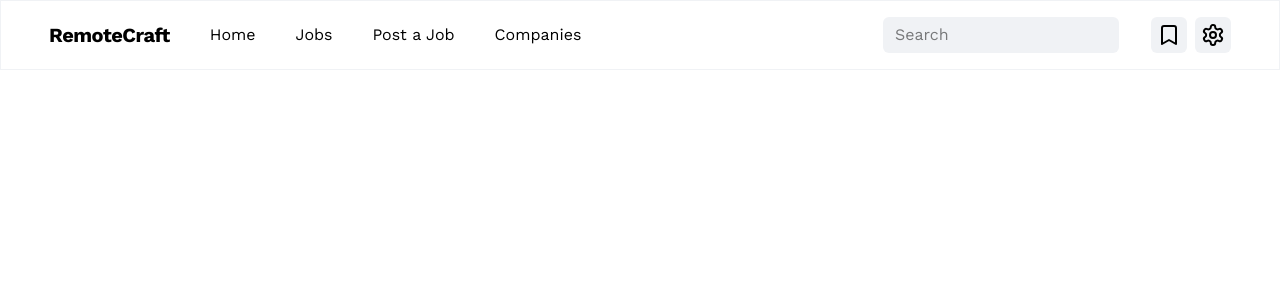
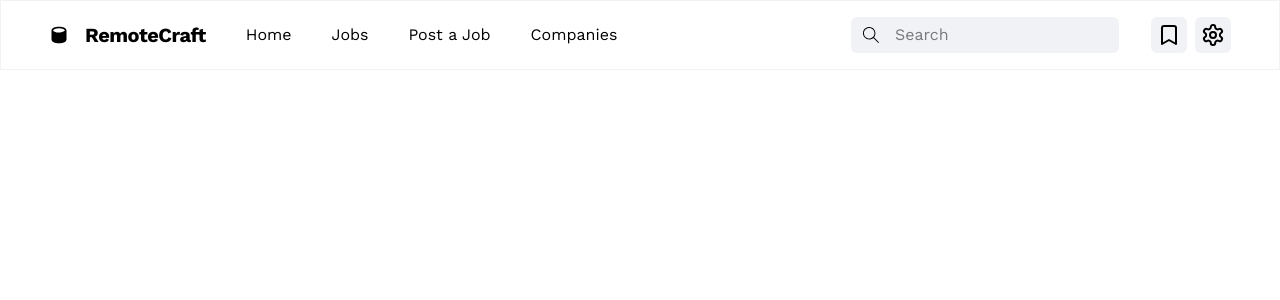
Before and after one commit to Bob-Karemera-Shema/remote-craft, a Next.js app: page / in a window 1280 px wide. Shown: the top 300 px of the page. Built offline with nearby package versions, Linux system fonts and the light colour scheme.

Commit message:
finished styling navbar

```diff
--- a/components/Searchbar.tsx
+++ b/components/Searchbar.tsx
@@ -1,10 +1,15 @@
+import { SlMagnifier } from "react-icons/sl";
+
 const Searchbar = () => {
     return (
-        <input
-            type="search"
-            placeholder="Search"
-            className="bg-custom-gray py-1.5 px-3 rounded-md focus:outline-2 focus:outline-offset-2 focus:outline-hover-gray focus:bg-hover-gray"
-        />
+        <div className="flex gap-4 items-center bg-custom-gray py-1.5 px-3 rounded-md focus:outline-2 focus:outline-offset-2 focus:outline-hover-gray focus:bg-hover-gray">
+            <SlMagnifier className="cursor-pointer" />
+            <input
+                type="search"
+                placeholder="Search"
+                className="outline-none"
+            />
+        </div>
     )
 }
 
--- a/components/navbar.tsx
+++ b/components/navbar.tsx
@@ -1,4 +1,5 @@
 import Link from "next/link"
+import { BiSolidCylinder } from "react-icons/bi";
 import Searchbar from "./Searchbar"
 
 const navLinks = [
@@ -28,9 +29,10 @@ const Navbar = () => {
                 <Link
                     href='/'
                     aria-label="Home Page"
-                    className="font-bold text-xl tracking-tight"
+                    className="font-bold text-xl tracking-tight flex gap-4 items-center"
                 >
-                    RemoteCraft
+                    <BiSolidCylinder />
+                    <span>RemoteCraft</span>
                 </Link>
                 <div className="flex flex-col md:flex-row gap-10 items-center">
                     {
@@ -39,7 +41,7 @@ const Navbar = () => {
                                 key={link.label}
                                 href={link.link}
                                 aria-label={`${link.label} Page`}
-                                className="font-normal hover:border-b hover:border-foreground"
+                                className="font-normal hover:border-b hover:border-foreground transition duration-100 ease-in-out"
                             >
                                 {link.label}
                             </Link>
```
Also changed, not shown: package.json (+6 -5 lines), public/hero-image.svg (added), 1 other file (tests, documents, lock files or other folders).
